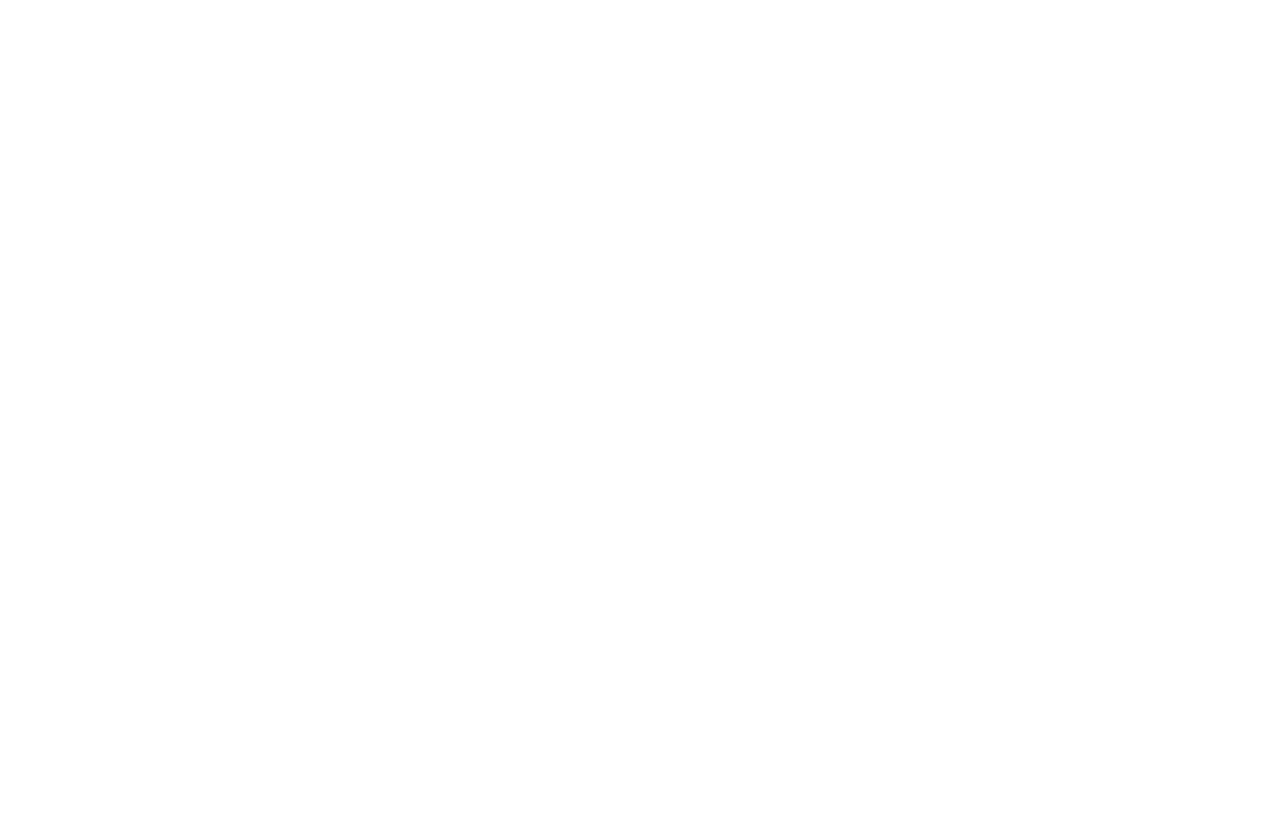
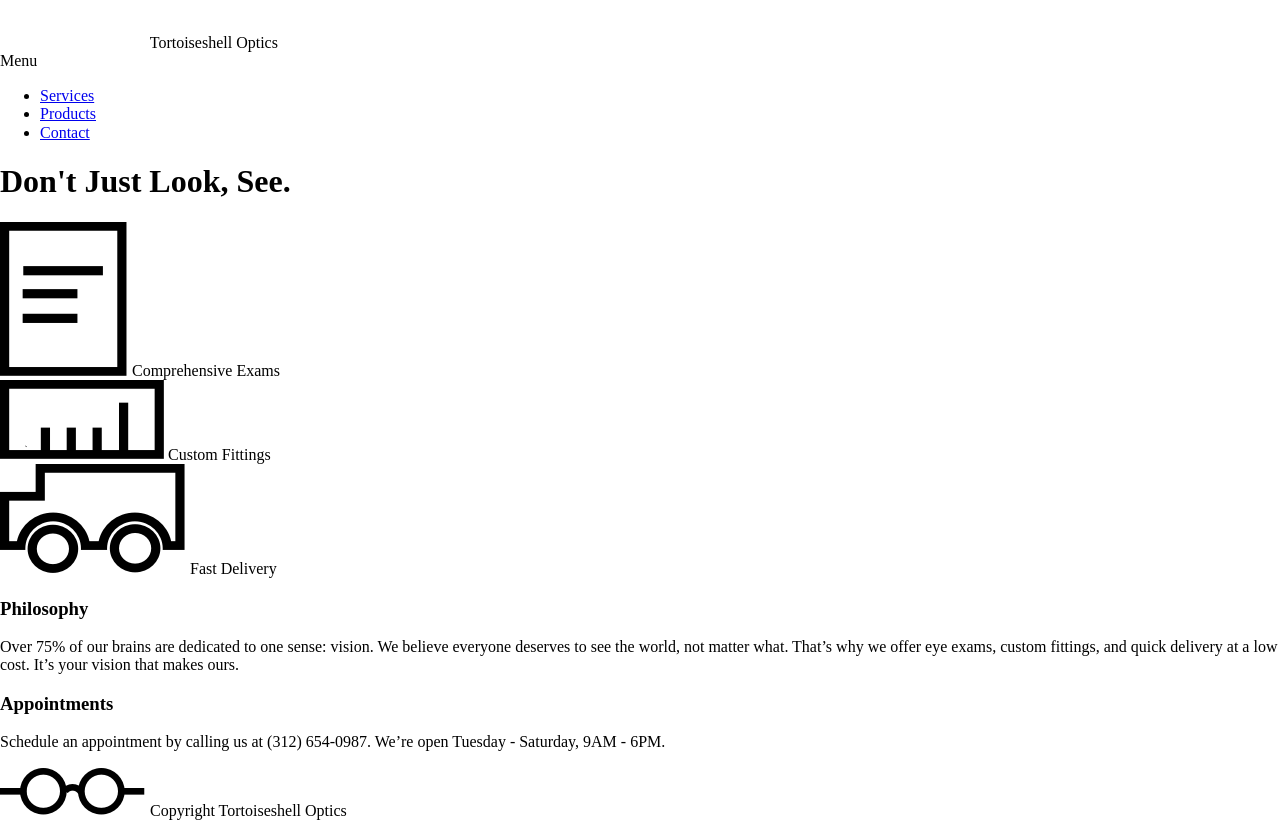
Before and after one commit to PascalB90/tortoise-shell-optics, a plain HTML site: page index.html in a window 1280 px wide. Drawn offline with Linux system fonts and the light colour scheme.

Commit message:
add the complete html structure

```diff
--- a/index.html
+++ b/index.html
@@ -13,6 +13,74 @@
     </head>
 
     <body>
+    <!-- begin header section -->
+        <header>
+            <!-- begin brand section -->
+            <div class="topbar container">
+                <div class="flex-container">
+                    <span class="brand"><img src="./resources/img/logo-white.png" alt="white glasses"></span>
+                    <span>Tortoiseshell Optics</span>
+                </div><!-- end brand section -->
+                <!-- begin navigation -->
+                <div class="flex-container">
+                    <div class="mobile-nav">
+                        <span>Menu</span>
+                    </div>
+                    <nav>
+                        <ul>
+                            <li><a href="#">Services</a></li>
+                            <li><a href="#">Products</a></li>
+                            <li><a href="#">Contact</a></li>
+                        </ul>
+                    </nav>
+                </div>
+            </div><!-- end navigation -->
+            <!-- begin message box -->
+            <div class="message-box container flex-container">
+                <div class="slogan">
+                    <h1>Don't Just Look, See.</h1>
+                </div>
+            </div><!-- end message box -->
+        </header><!-- end header section -->
+        <!-- begin main section -->
+        <main>
+            <!-- begin services -->
+            <section class="services container flex-container">
+                <div class="service-exams flex-service">
+                    <img src="./resources/img/paper-icon.png" alt="a small paper icon">
+                    <span>Comprehensive Exams</span>
+                </div>
+                <div class="service-fittings flex-service">
+                    <img src="./resources/img/ruler-icon.png" alt="a ruler icon">
+                    <span>Custom Fittings</span>
+                </div>
+                <div class="service-delivery flex-service">
+                    <img src="./resources/img/truck-icon.png" alt="a little truck icon">
+                    <span>Fast Delivery</span>
+                </div>
+            </section><!-- end services -->
+            <!-- begin information -->
+            <section class="information container flex-container">
+                <article>
+                    <h3>Philosophy</h3>
+                    <p>Over 75% of our brains are dedicated to one sense: vision. We believe everyone deserves
+                       to see the world, not matter what. That’s why we offer eye exams, custom fittings,
+                       and quick delivery at a low cost. It’s your vision that makes ours.</p>
+                </article>
+                <article>
+                    <h3>Appointments</h3>
+                    <p>Schedule an appointment by calling us at (312) 654-0987.
+                       We’re open Tuesday - Saturday, 9AM - 6PM.</p>
+                </article>
+            </section><!-- end information -->
+        </main><!-- end main section -->
+        <!-- begin footer section -->
+        <footer>
+            <div class="container flex-container">
+                <img class="footer-logo" src="./resources/img/logo-black.png" alt="black glasses">
+                <span>Copyright Tortoiseshell Optics</span>
+            </div>
+        </footer><!-- end footer section -->
     </body>
 
 </html>
```
